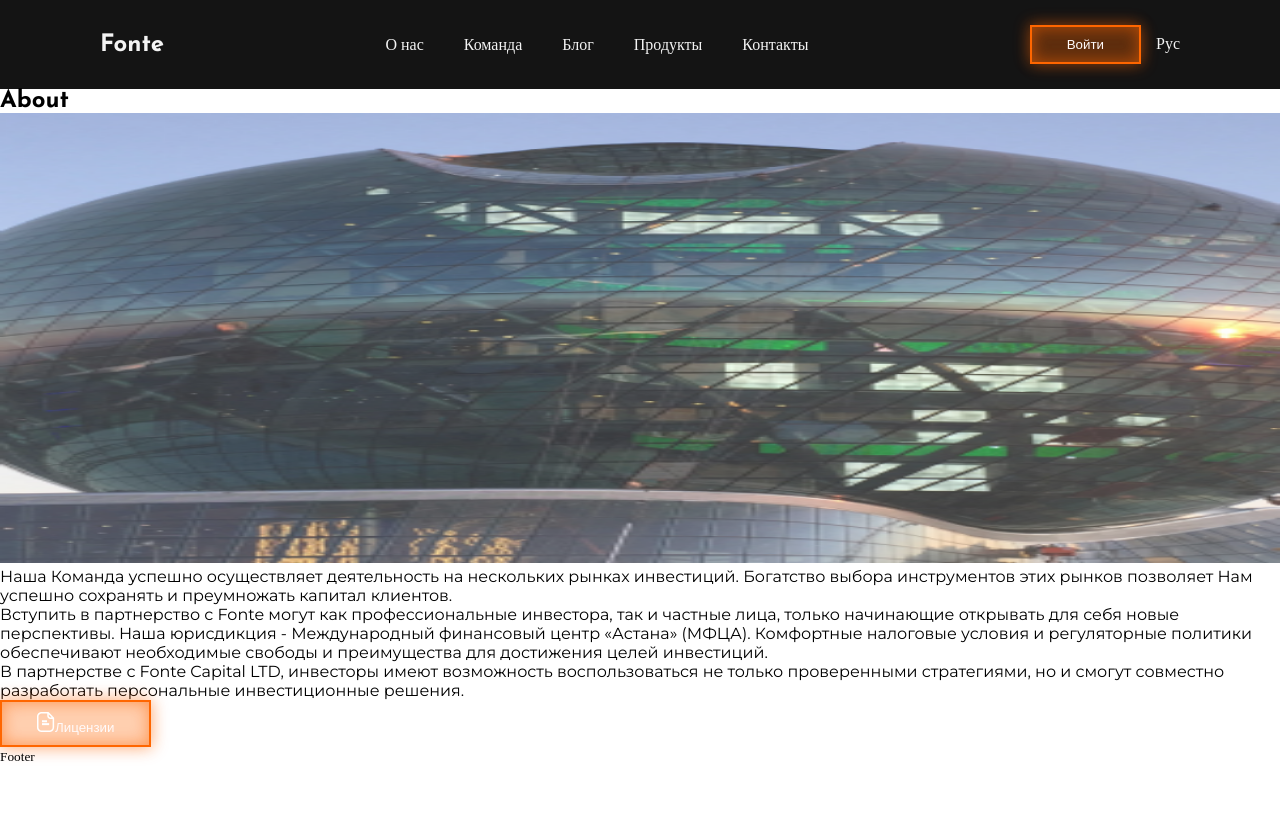
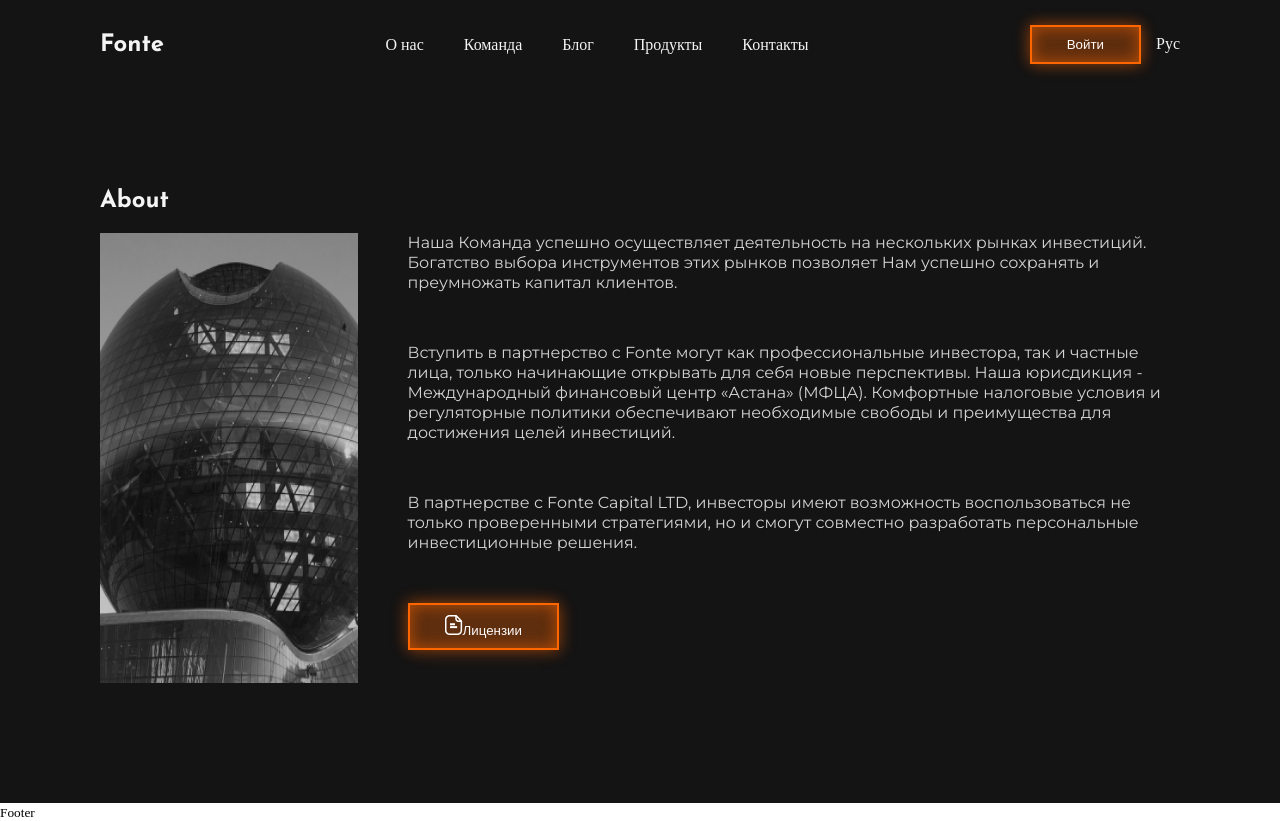
Before and after one commit to AlisherXujanov/Fullstack13, a React (Create React App) app in the folder frontend/: page / in a window 1280 px wide. Before the commit the page ends 800 px from the top, so only its background shows below. Built offline with nearby package versions, Linux system fonts and the light colour scheme.

Commit message:
about page style

```diff
--- a/frontend/src/components/About/style.scss
+++ b/frontend/src/components/About/style.scss
@@ -1,6 +1,25 @@
+@import "../../assets/styles/settings";
+
 .about-wrapper {
+    padding: 100px;
+    background-color: $dark;
+    color: $light;
+
     .about-content {
         .container {
+            margin: 20px 0;
+            display: grid;
+            grid-template-columns: 1fr 3fr;
+            gap: 50px;
+
+            p {
+                margin-bottom: 50px;
+                line-height: 20px;
+                color: lightgray;
+            }
+            img {
+                filter: grayscale(100%);
+            }
         }
     }
 }
```
